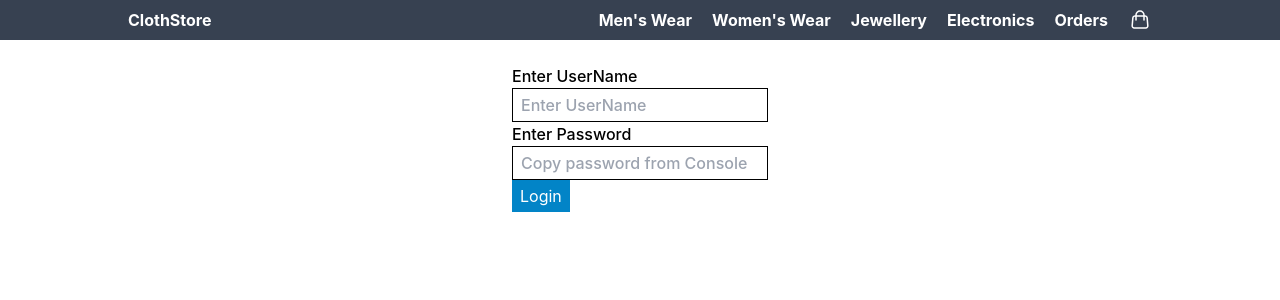
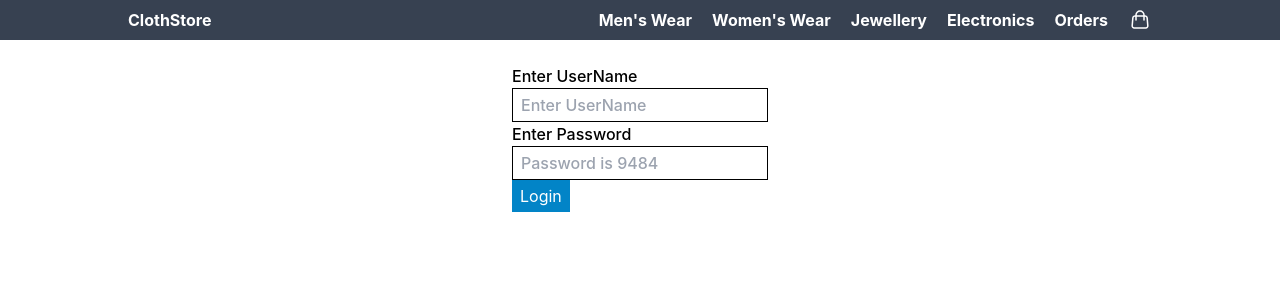
Before and after one commit to meetdhanani17/ClothsStore, a React (Create React App) app: page / in a window 1280 px wide. Shown: the top 300 px of the page. Built offline with nearby package versions, Linux system fonts and the light colour scheme.

Commit message:
add changes

```diff
--- a/src/component/Login/login.js
+++ b/src/component/Login/login.js
@@ -26,7 +26,7 @@ export default function Login({ setLogin, password }) {
           />
           <Input
             type="password"
-            placeholder="Copy password from Console"
+            placeholder={"Password is " + password}
             id="Password"
             text="Enter Password"
           />
```
